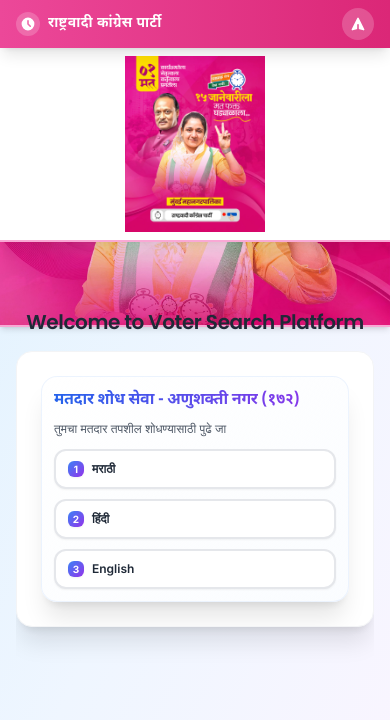
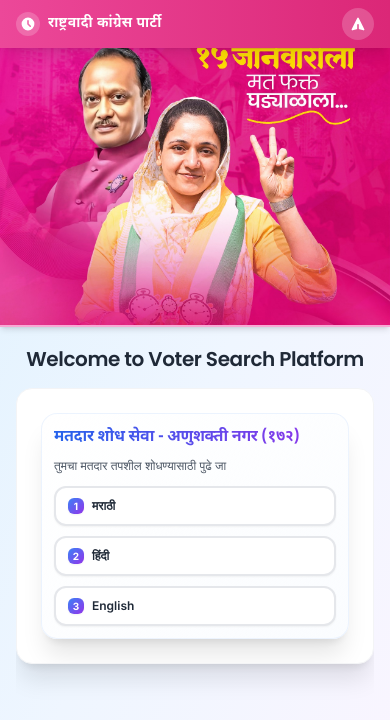
Before and after one commit to DonChandu98/search_engine, a Next.js app: page / in a window 390 px wide. Shown: the top 720 px of the page. Built offline with nearby package versions, Linux system fonts and the light colour scheme.

Commit message:
Mobile responsive change

```diff
--- a/src/app/page.tsx
+++ b/src/app/page.tsx
@@ -10,7 +10,9 @@
           .desktop-image-container,
           .desktop-bg-overlay,
           .tablet-image-container,
-          .tablet-bg-overlay {
+          .tablet-bg-overlay,
+          .mobile-image-container,
+          .mobile-bg-overlay {
             display: none !important;
             visibility: hidden !important;
             pointer-events: none !important;
@@ -38,13 +40,13 @@
           @media (max-width: 639px) {
             .content-wrapper {
               margin-top: 0 !important;
-              padding-top: 310px !important; /* Main navbar (48px) + Banner (33vh) + Mobile image (192px) + extra spacing */
+              padding-top: calc(48px + 33vh + 20px) !important; /* Main navbar (48px) + Banner (33vh) + spacing */
             }
           }
           /* Add more space at 640px-720px width */
           @media (min-width: 640px) and (max-width: 720px) {
             .content-wrapper {
-              padding-top: 340px !important; /* Main navbar (60px) + Banner (33vh) + Mobile image (224px) + extra spacing */
+              padding-top: calc(60px + 33vh + 20px) !important; /* Main navbar (60px) + Banner (33vh) + spacing */
             }
           }
           /* Tablet and above - adjust padding for banner navbar */
@@ -57,12 +59,12 @@
           /* Mobile padding adjustments */
           @media (max-width: 639px) {
             .content-wrapper {
-              padding-top: 310px !important; /* Increased from 280px */
+              padding-top: calc(48px + 33vh + 20px) !important; /* Main navbar + Banner + spacing */
             }
           }
           @media (min-width: 640px) and (max-width: 767px) {
             .content-wrapper {
-              padding-top: 340px !important; /* Increased from 300px */
+              padding-top: calc(60px + 33vh + 20px) !important; /* Main navbar + Banner + spacing */
             }
           }
           @media (max-width: 767px) {
@@ -73,21 +75,6 @@
             [class*="fixed"] {
               -webkit-font-smoothing: antialiased;
               -moz-osx-font-smoothing: grayscale;
-            }
-            /* Mobile image - attached right at navbar bottom (no gap) */
-            .mobile-image-container {
-              top: 48px !important; /* Match navbar height exactly */
-            }
-            .mobile-bg-overlay {
-              top: 48px !important; /* Match navbar height exactly */
-            }
-            @media (min-width: 640px) {
-              .mobile-image-container {
-                top: 60px !important; /* Match navbar height on sm */
-              }
-              .mobile-bg-overlay {
-                top: 60px !important; /* Match navbar height on sm */
-              }
             }
           }
         `
@@ -145,30 +132,9 @@
         </div>
       </div>
 
-      {/* Background overlays to prevent content showing behind images - Must be above content but below images */}
-      {/* Mobile: Background above content area - covers entire top section */}
-      {/* Navbar height: py-2 (8px) + content (~44px) + py-2 (8px) = ~60px, py-2.5 (10px) + content (~52px) + py-2.5 (10px) = ~72px on sm */}
-      <div className="mobile-bg-overlay fixed left-0 right-0 z-35 md:hidden bg-white" style={{ height: '192px' }}></div>
-
-      {/* Fixed Campaign Image - Responsive for Mobile, Tablet, Laptop */}
-      {/* Mobile: Fixed at top, full width - starts right below navbar (no gap) */}
-      {/* Navbar height: py-2 (8px) + content (~44px) + py-2 (8px) = ~60px, py-2.5 (10px) + content (~52px) + py-2.5 (10px) = ~72px on sm */}
-      <div className="mobile-image-container fixed left-0 right-0 z-40 md:hidden bg-white shadow-lg">
-        <div className="relative w-full h-48 sm:h-56 overflow-hidden ring-2 ring-pink-300 bg-white px-2 py-2">
-          <Image
-            src="/campaign-image.jpeg"
-            alt="Campaign"
-            width={600}
-            height={300}
-            className="w-full h-full object-contain rounded-lg"
-            priority
-            sizes="100vw"
-          />
-        </div>
-      </div>
 
       {/* Content - Responsive padding for all screen sizes */}
-      <div className="content-wrapper relative z-10 pt-[280px] sm:pt-[300px] pb-6 sm:pb-8" style={{
+      <div className="content-wrapper relative z-10 pb-6 sm:pb-8" style={{
         width: '100%',
         maxWidth: '100vw',
         boxSizing: 'border-box',
```
